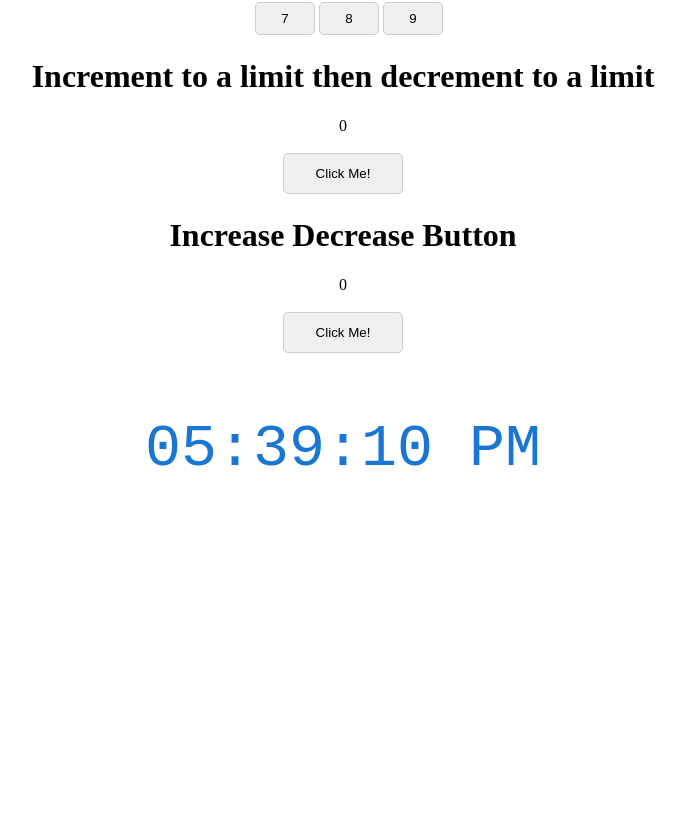
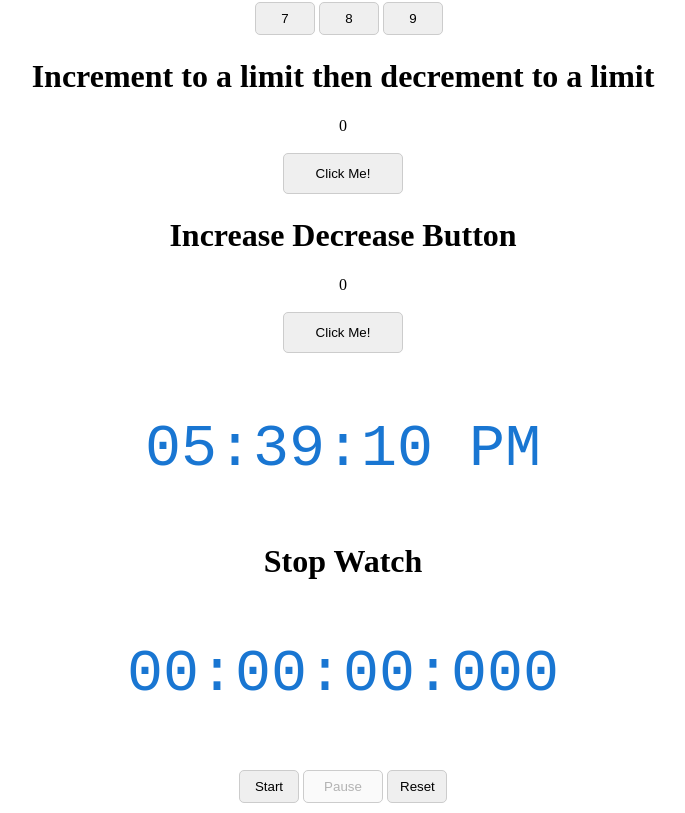
Before and after one commit to prabhat5172992/Playing_with_numbers, a React (Create React App) app: page / in a window 1280 px wide. Shown: the part 154-967 px from the top of the page, without its empty margins (297-982 px from the left). Before the commit the page ends 800 px from the top, so only its background shows below. Built offline with nearby package versions, Linux system fonts and the light colour scheme.

Commit message:
stopwatch added

```diff
--- a/package.json
+++ b/package.json
@@ -7,6 +7,7 @@
     "@testing-library/react": "^11.2.3",
     "@testing-library/user-event": "^12.6.2",
     "react": "^17.0.1",
+    "react-addons-update": "^15.6.3",
     "react-dom": "^17.0.1",
     "react-scripts": "4.0.1",
     "web-vitals": "^0.2.4"
--- a/src/App.css
+++ b/src/App.css
@@ -19,7 +19,7 @@
   margin: 0 auto;
   cursor: pointer;
 }
-.rotate-button {
+button {
   width: 60px;
   padding: 8px 12px;
   border: 1px solid #ccc;
@@ -30,7 +30,13 @@
   cursor: pointer;
 }
 
-.rotate-button:disabled {
+
+
+.btn-cursor {
+  cursor: default;
+}
+
+button:disabled {
   cursor: default;
 }
 
@@ -38,3 +44,11 @@
   width: 120px;
   padding: 12px 16px;
 }
+
+.pr {
+  width: 80px;
+}
+
+.break {
+  font-size: 30px;
+}
--- a/src/App.js
+++ b/src/App.js
@@ -2,6 +2,7 @@ import TickingClock from "./components/tickingClock";
 import RotateButton from "./components/rotateButton";
 import IncDecLimit from "./components/incDecLimit";
 import IncDecButton from "./components/incDecButton";
+import StopWatch from "./components/stopWatch";
 import './App.css';
 
 function App() {
@@ -11,6 +12,7 @@ function App() {
       <IncDecLimit />
       <IncDecButton />
       <TickingClock />
+      <StopWatch />
     </div>
   );
 }
--- a/src/components/incDecButton.js
+++ b/src/components/incDecButton.js
@@ -35,7 +35,7 @@ export default class IncDecButton extends Component {
                 <p>{num}</p>
                 <button
                     id="incerase_decrease_one"
-                    className="rotate-button div-click"
+                    className="div-click"
                     onClick={()=> this.updateCount()}
                 >
                     Click Me!
--- a/src/components/incDecLimit.js
+++ b/src/components/incDecLimit.js
@@ -50,7 +50,7 @@ export default class IncDecLimit extends Component {
         <p>{num}</p>
         <button
           id="incerase_decrease_one"
-          className="rotate-button div-click"
+          className="div-click"
           onClick={() => this.updateNumber()}
           disabled={flag}
         >
--- a/src/components/rotateButton.jsx
+++ b/src/components/rotateButton.jsx
@@ -23,7 +23,7 @@ export default class RotateButton extends Component {
         const { fixedNum: arr } = this.state;
         return arr.map(item => {
             return item === 5 ? <button id={`btn${item}`} key={item} className="rotate-button" onClick={()=> this.clickRotate()}>{item}</button> :
-            <button id={`btn${item}`} key={item} className="rotate-button">{item}</button>
+            <button className="btn-cursor" id={`btn${item}`} key={item}>{item}</button>
         })
     }
     render() {
--- /dev/null
+++ b/src/components/stopWatch.js
@@ -0,0 +1,111 @@
+import React, { Component } from "react";
+import update from 'react-addons-update';
+
+export class StopWatch extends Component {
+  constructor(props) {
+    super(props);
+    this.state = {
+      hh: "00",
+      mm: "00",
+      ss: "00",
+      ms: "000",
+      breakups: [],
+      prName: 'Pause',
+      btn: "pr"
+    };
+
+    this.updateTimer = this.updateTimer.bind(this);
+    this.start = this.start.bind(this);
+    this.pr = this.pr.bind(this);
+    this.reset = this.reset.bind(this);
+  }
+
+  clearState() {
+      this.setState({
+        hh: "00",
+        mm: "00",
+        ss: "00",
+        ms: "000",
+        breakups: [],
+        prName: 'Pause',
+        btn: "pr"
+      })
+  }
+
+  start() {
+    this.timer = setInterval(this.updateTimer);
+    this.setState({
+        btn: "start"
+    })
+  }
+
+  pr() {
+    const { hh, mm, ss, ms, prName, breakups } = this.state;
+    clearInterval(this.timer);
+    if(prName === 'Resume') {
+        this.timer = setInterval(this.updateTimer);
+    }
+
+    if(prName === 'Pause') {
+        const b = update(breakups, {$push: [`${hh}:${mm}:${ss}:${ms}`]});
+        this.setState({
+            breakups: b
+        })
+    }
+    this.setState({
+        prName: prName === 'Pause' ? 'Resume' : 'Pause'
+    });
+  }
+
+  reset() {
+    clearInterval(this.timer);
+    this.clearState();
+  }
+
+  componentWillUnmount() {
+    clearInterval(this.timer);
+  }
+
+  updateTimer() {
+    const { ms, ss } = this.state;
+    let milliSec = 0;
+    let msNum = parseInt(ms);
+    let ssNum = parseInt(ss);
+
+    if (msNum < 10) {
+      milliSec = `00${msNum + 1}`;
+    } else if (msNum < 100) {
+      milliSec = `0${msNum + 1}`;
+    } else {
+      milliSec = msNum + 1;
+    }
+
+    if(milliSec > 999 && ssNum < 60) {
+        ssNum = (ssNum < 10) ? `0${ss+1}` : (ss+1);
+        milliSec = '000';
+    }
+    this.setState({
+        ms: milliSec,
+        ss: ssNum,
+    })
+  }
+
+  render() {
+    const { hh, mm, ss, ms, prName, btn, breakups } = this.state;
+
+    return (
+      <div>
+        <h1>Stop Watch</h1>
+        <div className="Time">
+            <p>{`${hh}:${mm}:${ss}:${ms}`}</p>
+        </div>
+        <button onClick={this.start} disabled={btn==='start'}>Start</button>
+        <button className="pr" onClick={this.pr} disabled={btn==='pr'}>{prName}</button>
+        <button onClick={this.reset}>Reset</button>
+        {breakups.map(item => <p key={item} className="Time break">{item}</p> )}
+      </div>
+    );
+  }
+}
+
+export default StopWatch;
```
Also changed, not shown: 2 other files (tests, documents, lock files or other folders).
